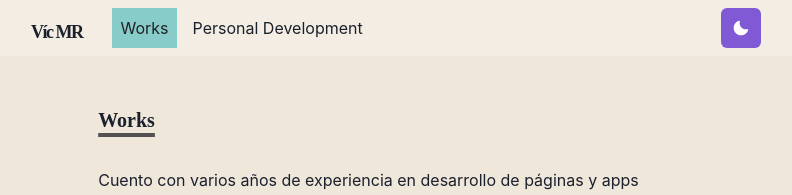
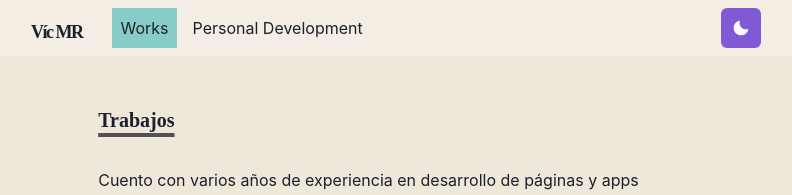
Before and after one commit to AppDeveloperVM/portfolio, a Next.js app: page /works in a window 1280 px wide. Shown: the top 195 px of the page, without its empty margins (255-1047 px from the left). Built offline with nearby package versions, Linux system fonts and the light colour scheme; a web font is replaced by a local one.

Commit message:
Update works.js

```diff
--- a/pages/works.js
+++ b/pages/works.js
@@ -12,7 +12,7 @@ const Works = () => {
         <SimpleGrid mt="10" spacing={5}>
 
         <Heading as="h3" variant="section-title" size="md" textDecoration="underline">
-            Works
+            Trabajos
         </Heading>
 
             <Box mt="">
```
